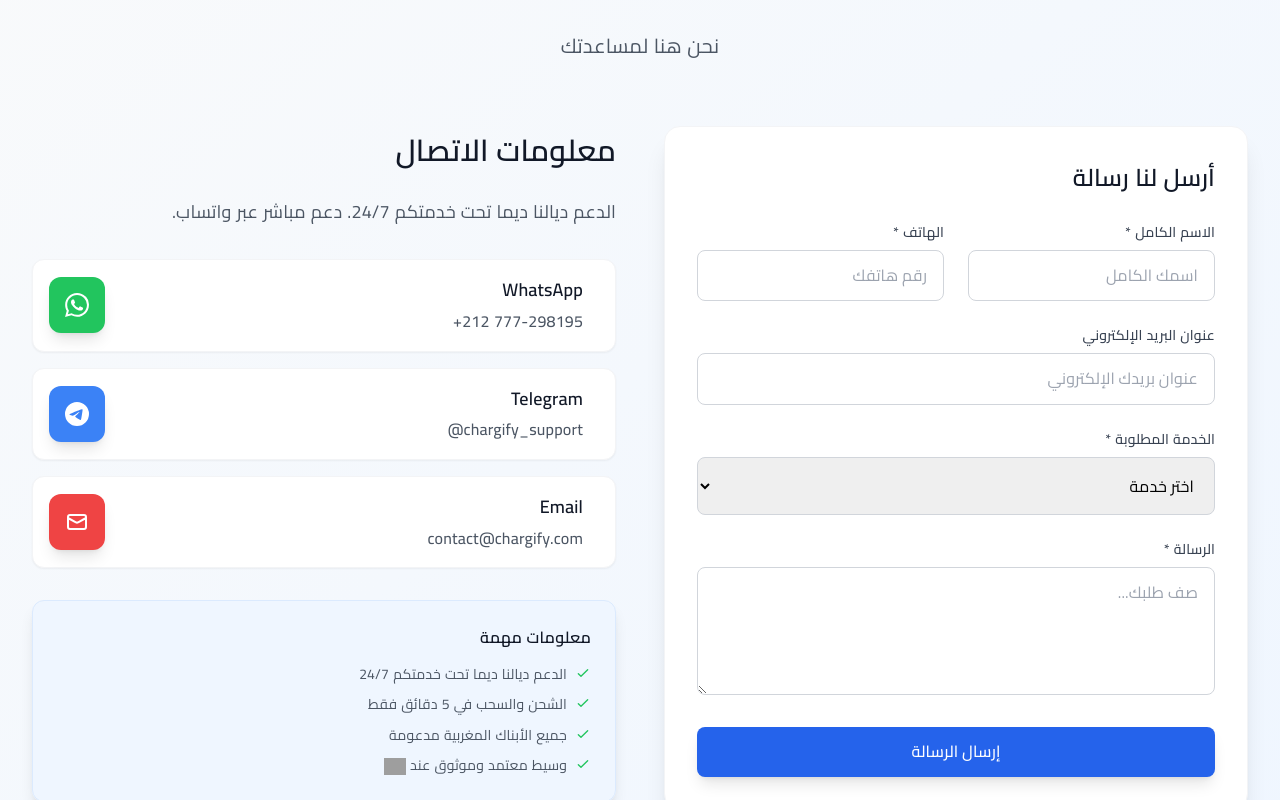
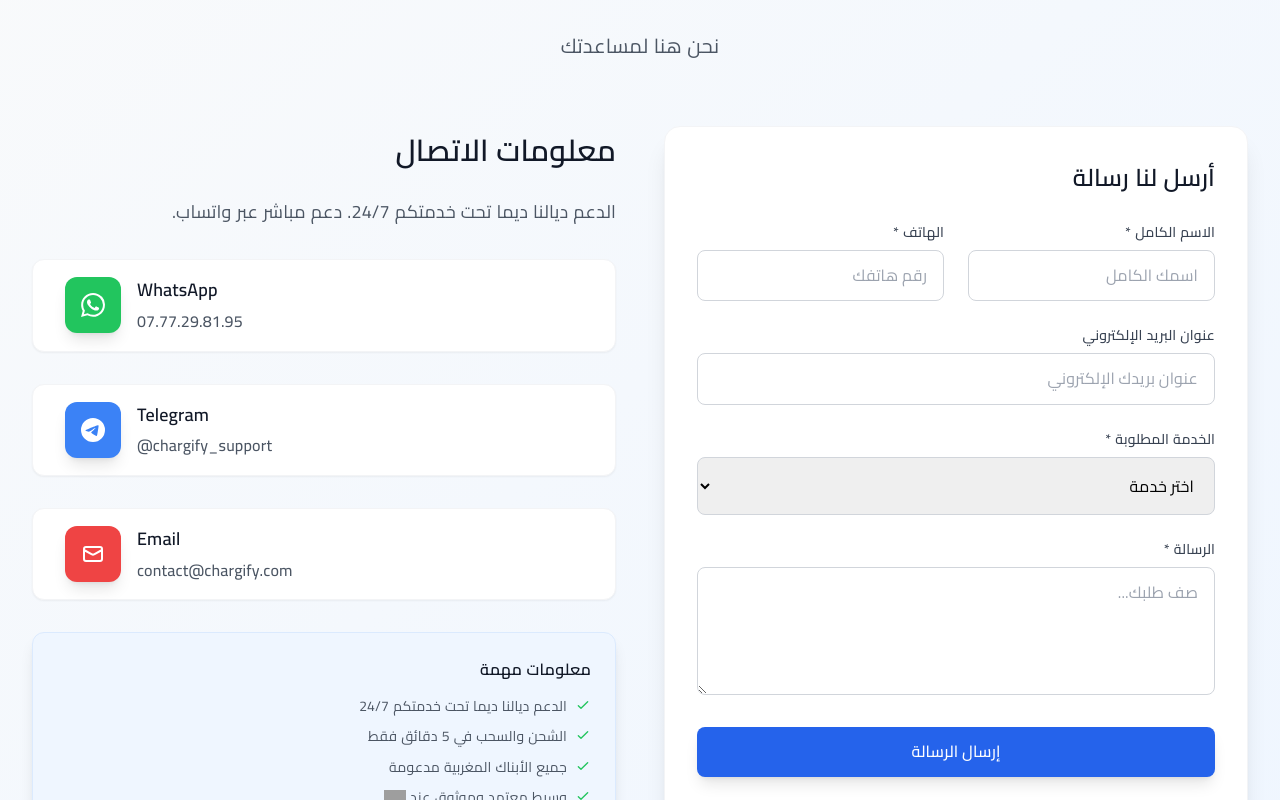
Before and after one commit to nbk265117/chargify, a React (Vite) app: page / in a window 1280 px wide. Shown: the part 7304-8104 px from the top of the page. Built offline with nearby package versions, Linux system fonts and the light colour scheme; grey boxes are pictures that could not be loaded.

Commit message:
Add WhatsApp clickable functionality: Change phone format to 07.77.29.81.95 and add click-to-redirect to WhatsApp

```diff
--- a/src/components/Contact.jsx
+++ b/src/components/Contact.jsx
@@ -36,16 +36,24 @@ const Contact = () => {
     })
   }
 
+  const handleWhatsAppClick = (phoneNumber) => {
+    const message = t('whatsapp.defaultMessage')
+    const whatsappUrl = `https://wa.me/${phoneNumber}?text=${encodeURIComponent(message)}`
+    window.open(whatsappUrl, '_blank', 'noopener,noreferrer')
+  }
+
   const contactMethods = [
     {
       name: "WhatsApp",
-      value: "+212 777-298195",
+      value: "07.77.29.81.95",
+      phoneNumber: "+212777298195",
       icon: (
         <svg className="w-6 h-6" fill="currentColor" viewBox="0 0 24 24">
           <path d="M17.472 14.382c-.297-.149-1.758-.867-2.03-.967-.273-.099-.471-.148-.67.15-.197.297-.767.966-.94 1.164-.173.199-.347.223-.644.075-.297-.15-1.255-.463-2.39-1.475-.883-.788-1.48-1.761-1.653-2.059-.173-.297-.018-.458.13-.606.134-.133.298-.347.446-.52.149-.174.198-.298.298-.497.099-.198.05-.371-.025-.52-.075-.149-.669-1.612-.916-2.207-.242-.579-.487-.5-.669-.51-.173-.008-.371-.01-.57-.01-.198 0-.52.074-.792.372-.272.297-1.04 1.016-1.04 2.479 0 1.462 1.065 2.875 1.213 3.074.149.198 2.096 3.2 5.077 4.487.709.306 1.262.489 1.694.625.712.227 1.36.195 1.871.118.571-.085 1.758-.719 2.006-1.413.248-.694.248-1.289.173-1.413-.074-.124-.272-.198-.57-.347m-5.421 7.403h-.004a9.87 9.87 0 01-5.031-1.378l-.361-.214-3.741.982.998-3.648-.235-.374a9.86 9.86 0 01-1.51-5.26c.001-5.45 4.436-9.884 9.888-9.884 2.64 0 5.122 1.03 6.988 2.898a9.825 9.825 0 012.893 6.994c-.003 5.45-4.437 9.884-9.885 9.884m8.413-18.297A11.815 11.815 0 0012.05 0C5.495 0 .16 5.335.157 11.892c0 2.096.547 4.142 1.588 5.945L.057 24l6.305-1.654a11.882 11.882 0 005.683 1.448h.005c6.554 0 11.89-5.335 11.893-11.893A11.821 11.821 0 0020.885 3.488"/>
         </svg>
       ),
-      color: "bg-green-500"
+      color: "bg-green-500",
+      isClickable: true
     },
     {
       name: "Telegram",
@@ -204,15 +212,19 @@ const Contact = () => {
             <div className="ltr-container">
 
             {/* Contact Methods */}
-            <div className="space-y-4">
+            <div className="space-y-8 contact-methods">
               {contactMethods.map((method, index) => (
-                <div key={index} className="flex items-center space-x-4 p-4 bg-white rounded-xl shadow-sm border border-gray-100 hover:shadow-md transition-all duration-300" dir="ltr">
-                  <div className={`${method.color} text-white w-14 h-14 rounded-xl flex items-center justify-center flex-shrink-0 shadow-lg`}>
+                <div
+                  key={index}
+                  className={`flex items-center p-4 bg-white rounded-xl shadow-sm border border-gray-100 hover:shadow-md transition-all duration-300 ${method.isClickable ? 'cursor-pointer hover:bg-gray-50' : ''}`}
+                  onClick={method.isClickable ? () => handleWhatsAppClick(method.phoneNumber) : undefined}
+                >
+                  <div className={`${method.color} text-white w-14 h-14 rounded-xl flex items-center justify-center flex-shrink-0 shadow-lg mr-4`}>
                     {method.icon}
                   </div>
-                  <div className="flex-1 text-left">
-                    <h4 className="font-bold text-gray-900 text-lg mb-1">{method.name}</h4>
-                    <p className="text-gray-600 font-medium">{method.value}</p>
+                  <div className="text-left flex-1">
+                    <h4 className="font-bold text-gray-900 text-lg mb-1 text-left">{method.name}</h4>
+                    <p className="text-gray-600 font-medium text-left">{method.value}</p>
                   </div>
                 </div>
               ))}
--- a/src/index.css
+++ b/src/index.css
@@ -258,6 +258,16 @@
   text-align: left;
 }
 
+/* Force left alignment for contact methods regardless of RTL */
+.contact-methods .text-left {
+  text-align: left !important;
+}
+
+.contact-methods h4,
+.contact-methods p {
+  text-align: left !important;
+}
+
 /* Animations personnalisées */
 @keyframes fadeIn {
   from {
--- a/src/rtl.css
+++ b/src/rtl.css
@@ -96,7 +96,7 @@
 }
 
 .rtl .mr-4 {
-  margin-right: 0;
+  margin-right: 1rem;
   margin-left: 1rem;
 }
 
```
